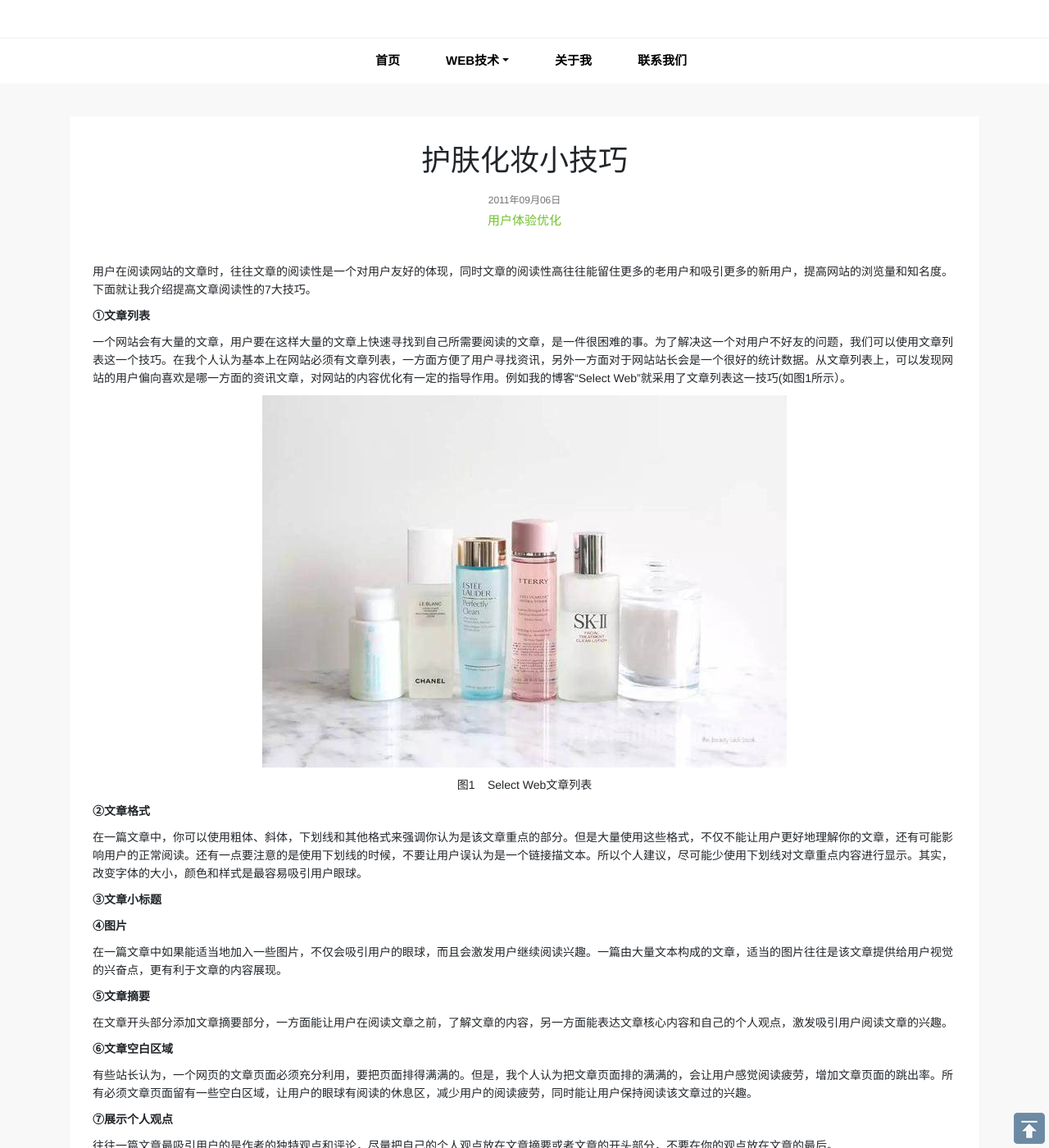
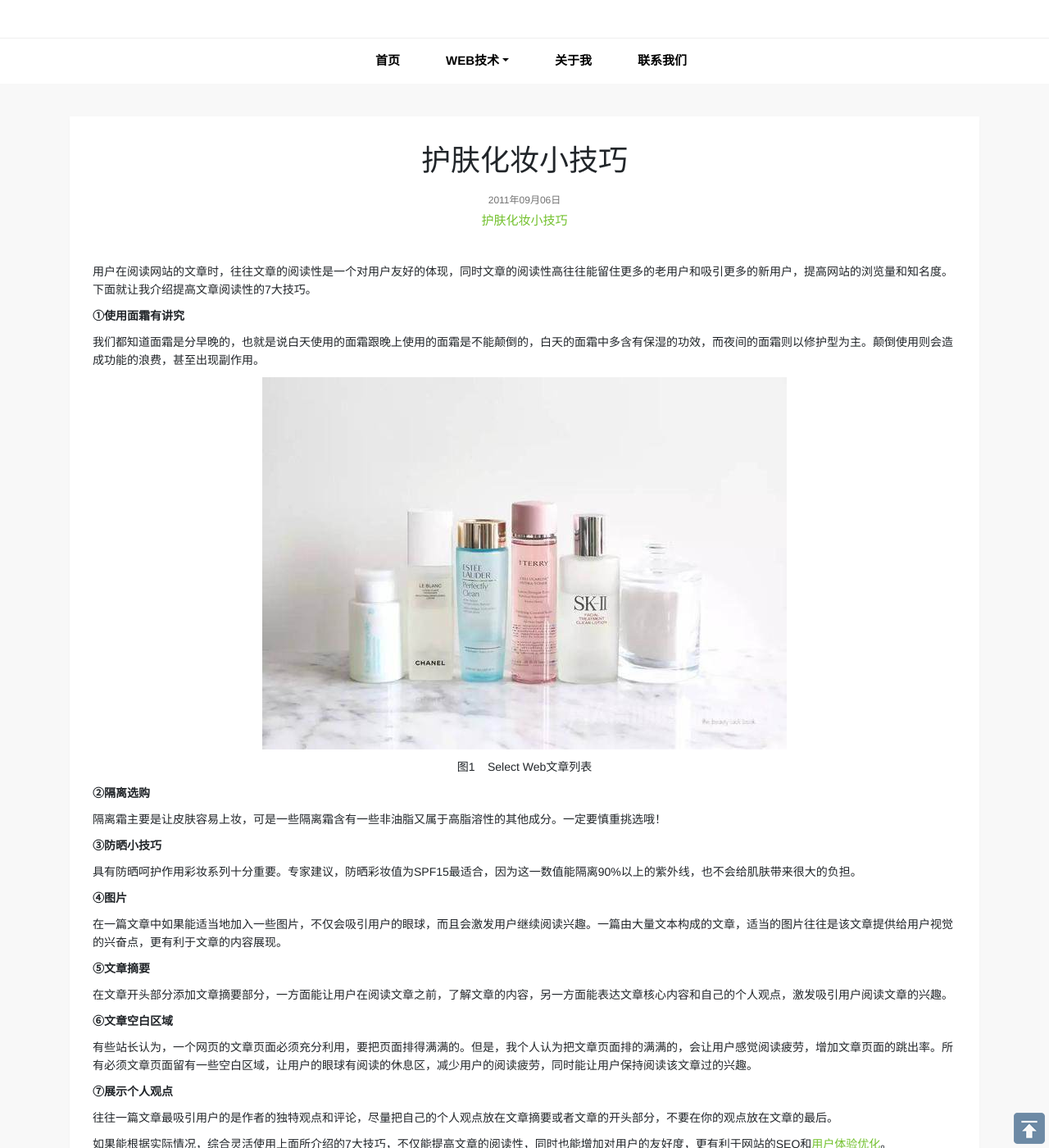
Before and after one commit to Kennylee929/Kennylee929.github.io, a Jekyll site: the page built from ueo/_posts/2011-09-06-web-skin.html, in a window 1280 px wide and 1400 px high, scrolled down 368 px. Shown: the whole window at 82% size. Built offline with Jekyll 4.4.1, drawn with Linux system fonts in a browser that asks for light colours.

Commit message:
Update 2011-09-06-web-skin.html

```diff
--- a/ueo/_posts/2011-09-06-web-skin.html
+++ b/ueo/_posts/2011-09-06-web-skin.html
@@ -4,18 +4,18 @@
 type-en: ueo
 image: web-skin
 title: 护肤化妆小技巧
-keywords: 用户体验优化
+keywords: 护肤化妆小技巧
 description: 文章的阅读性是一个对用户友好的体现，熟练运用提高文章阅读性的7大技巧可以留住更多的老用户和吸引更多的新用户，同时也能提高网站浏览量和知名度。
 ---
 <p>用户在阅读网站的文章时，往往文章的阅读性是一个对用户友好的体现，同时文章的阅读性高往往能留住更多的老用户和吸引更多的新用户，提高网站的浏览量和知名度。下面就让我介绍提高文章阅读性的7大技巧。</p>
-<p><b>①文章列表</b></p>
-<p>一个网站会有大量的文章，用户要在这样大量的文章上快速寻找到自己所需要阅读的文章，是一件很困难的事。为了解决这一个对用户不好友的问题，我们可以使用文章列表这一个技巧。在我个人认为基本上在网站必须有文章列表，一方面方便了用户寻找资讯，另外一方面对于网站站长会是一个很好的统计数据。从文章列表上，可以发现网站的用户偏向喜欢是哪一方面的资讯文章，对网站的内容优化有一定的指导作用。例如我的博客&ldquo;Select Web&rdquo;就采用了文章列表这一技巧(如图1所示）。</p>
+<p><b>①使用面霜有讲究</b></p>
+<p>我们都知道面霜是分早晚的，也就是说白天使用的面霜跟晚上使用的面霜是不能颠倒的，白天的面霜中多含有保湿的功效，而夜间的面霜则以修护型为主。颠倒使用则会造成功能的浪费，甚至出现副作用。</p>
 <p align="center"><img class="img-fluid" alt="Select Web文章列表" src="{{ site.url }}/images/ueo/web-skin.jpeg"></p>
 <p align="center">图1&nbsp;&nbsp;&nbsp; Select Web文章列表</p>
-<p><b>②文章格式</b></p>
-<p>在一篇文章中，你可以使用粗体、斜体，下划线和其他格式来强调你认为是该文章重点的部分。但是大量使用这些格式，不仅不能让用户更好地理解你的文章，还有可能影响用户的正常阅读。还有一点要注意的是使用下划线的时候，不要让用户误认为是一个链接描文本。所以个人建议，尽可能少使用下划线对文章重点内容进行显示。其实，改变字体的大小，颜色和样式是最容易吸引用户眼球。</p>
-<p><b>③文章小标题</b></p>
-<p></p>
+<p><b>②隔离选购</b></p>
+<p>隔离霜主要是让皮肤容易上妆，可是一些隔离霜含有一些非油脂又属于高脂溶性的其他成分。一定要慎重挑选哦！</p>
+<p><b>③防晒小技巧</b></p>
+<p>具有防晒呵护作用彩妆系列十分重要。专家建议，防晒彩妆值为SPF15最适合，因为这一数值能隔离90%以上的紫外线，也不会给肌肤带来很大的负担。</p>
 <p><b>④图片</b></p>
 <p>在一篇文章中如果能适当地加入一些图片，不仅会吸引用户的眼球，而且会激发用户继续阅读兴趣。一篇由大量文本构成的文章，适当的图片往往是该文章提供给用户视觉的兴奋点，更有利于文章的内容展现。</p>
 <p><b>⑤文章摘要</b></p>
```
